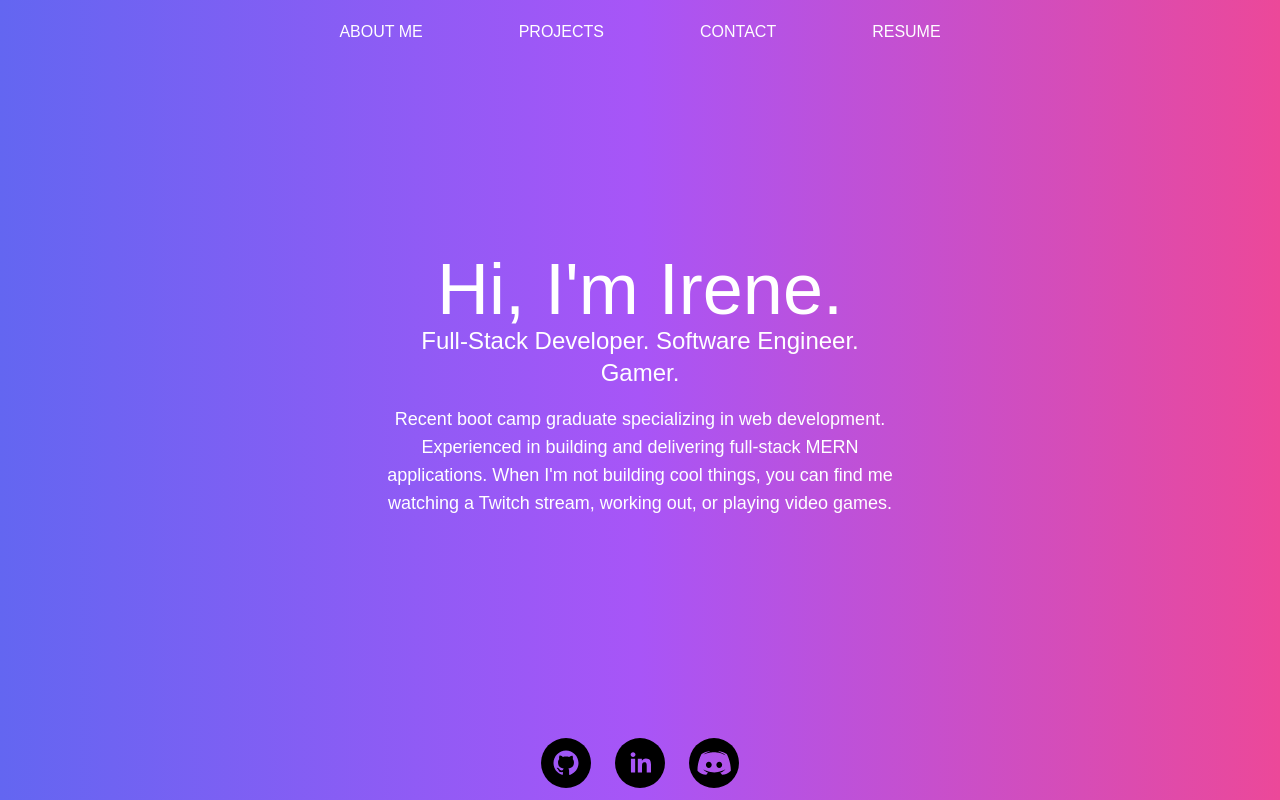
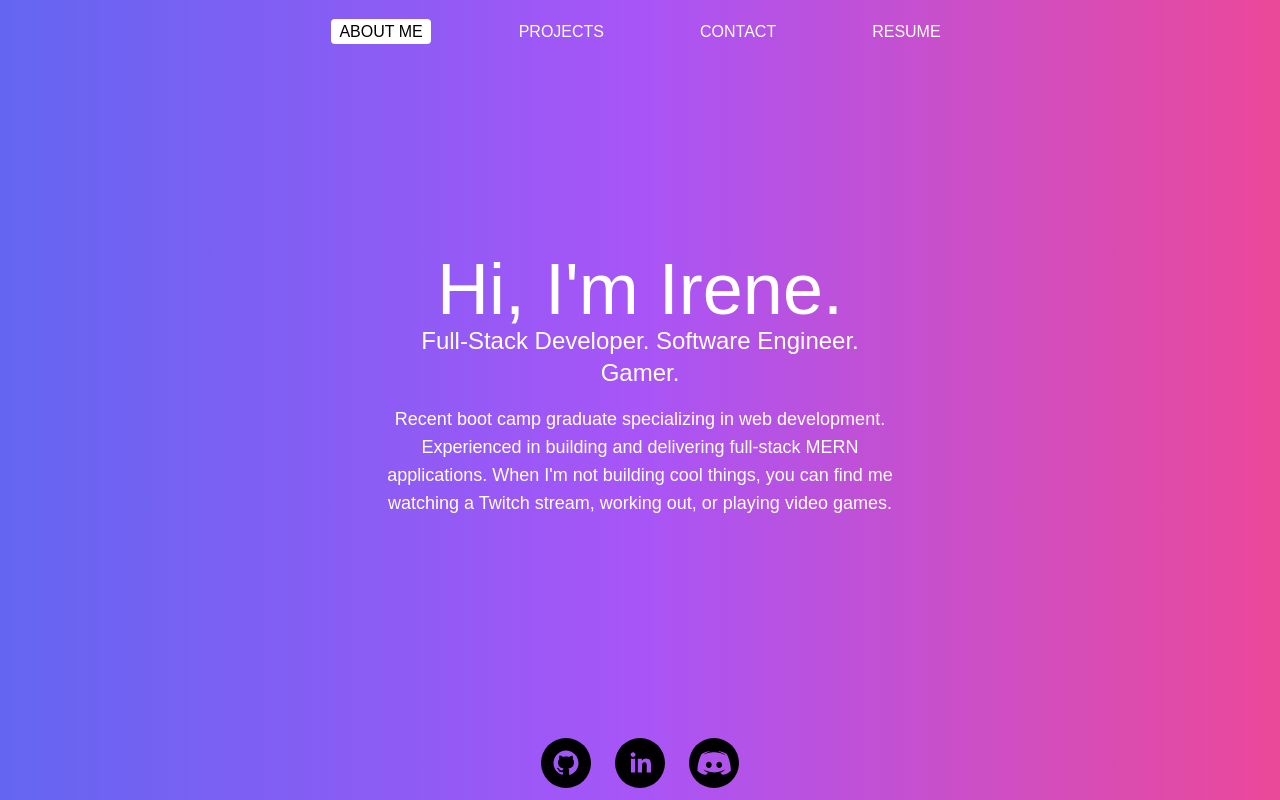
Before and after one commit to irene-panis/react-portfolio, a React (Vite) app: page / in a window 1280 px wide. Built offline with nearby package versions, Linux system fonts and the light colour scheme.

Commit message:
fix current page highlight

```diff
--- a/src/components/Navigation.jsx
+++ b/src/components/Navigation.jsx
@@ -2,13 +2,14 @@ import { Link, useLocation } from 'react-router-dom';
 
 function Navigation() {
   const currentPage = useLocation().pathname;
+  console.log(currentPage);
 
   return (
     <ul className="flex flex-wrap gap-20 uppercase">
       <li>
         <Link
           to="/"
-          className={`hover:underline ${currentPage === 'AboutMe' ? 'bg-white text-black py-1 px-2 rounded' : 'bg-none text-white py-1 px-2 rounded'}`}
+          className={`hover:underline ${currentPage === '/' ? 'bg-white text-black py-1 px-2 rounded' : 'bg-none text-white py-1 px-2 rounded'}`}
         >
           About Me
         </Link>
@@ -16,7 +17,7 @@ function Navigation() {
       <li>
         <Link
           to="/Projects"
-          className={`hover:underline ${currentPage === 'Projects' ? 'bg-white text-black py-1 px-2 rounded' : 'bg-none text-white py-1 px-2 rounded'}`}
+          className={`hover:underline ${currentPage === '/Projects' ? 'bg-white text-black py-1 px-2 rounded' : 'bg-none text-white py-1 px-2 rounded'}`}
         >
           Projects
         </Link>
@@ -24,7 +25,7 @@ function Navigation() {
       <li>
         <Link
           to="/Contact"
-          className={`hover:underline ${currentPage === 'Contact' ? 'bg-white text-black py-1 px-2 rounded' : 'bg-none text-white py-1 px-2 rounded'}`}
+          className={`hover:underline ${currentPage === '/Contact' ? 'bg-white text-black py-1 px-2 rounded' : 'bg-none text-white py-1 px-2 rounded'}`}
         >
           Contact
         </Link>
@@ -32,7 +33,7 @@ function Navigation() {
       <li>
         <Link
           to="/Resume"
-          className={`hover:underline ${currentPage === 'Resume' ? 'bg-white text-black py-1 px-2 rounded' : 'bg-none text-white py-1 px-2 rounded'}`}
+          className={`hover:underline ${currentPage === '/Resume' ? 'bg-white text-black py-1 px-2 rounded' : 'bg-none text-white py-1 px-2 rounded'}`}
         >
           Resume
         </Link>
```
